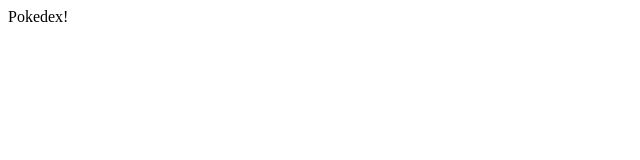
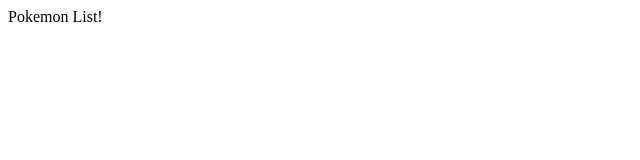
Before and after one commit to zthun/pokedexii, a React (Vite) app in the folder packages/pokedex-web/: page /#/pokemon in a window 1280 px wide. Shown: the top 160 px of the page, without its empty margins (0-640 px from the left). Built offline with nearby package versions, Linux system fonts and the light colour scheme.

Commit message:
chore: routing

```diff
--- a/packages/pokedex-web/src/pokedex-app/pokedex-app.tsx
+++ b/packages/pokedex-web/src/pokedex-app/pokedex-app.tsx
@@ -1,4 +1,7 @@
 import React from 'react';
+import { HashRouter, Navigate, Route, Routes } from 'react-router-dom';
+import { ZPokedexDetailsPage } from '../pokedex-details/pokedex-details-page';
+import { ZPokedexListPage } from '../pokedex-list/pokedex-list-page';
 
 /**
  * Represents the root entry point into the application.
@@ -7,5 +10,15 @@
  *        The jsx to render the pokedex web application.
  */
 export function ZPokedexApp() {
-  return <div className='ZPokedexApp-root'>Pokedex!</div>;
+  return (
+    <main className='ZPokedexApp-root'>
+      <HashRouter>
+        <Routes>
+          <Route path='/pokemon/:idOrName' element={<ZPokedexDetailsPage />} />
+          <Route path='/pokemon' element={<ZPokedexListPage />} />
+          <Route path='*' element={<Navigate to={'/pokemon'} />} />
+        </Routes>
+      </HashRouter>
+    </main>
+  );
 }
```
